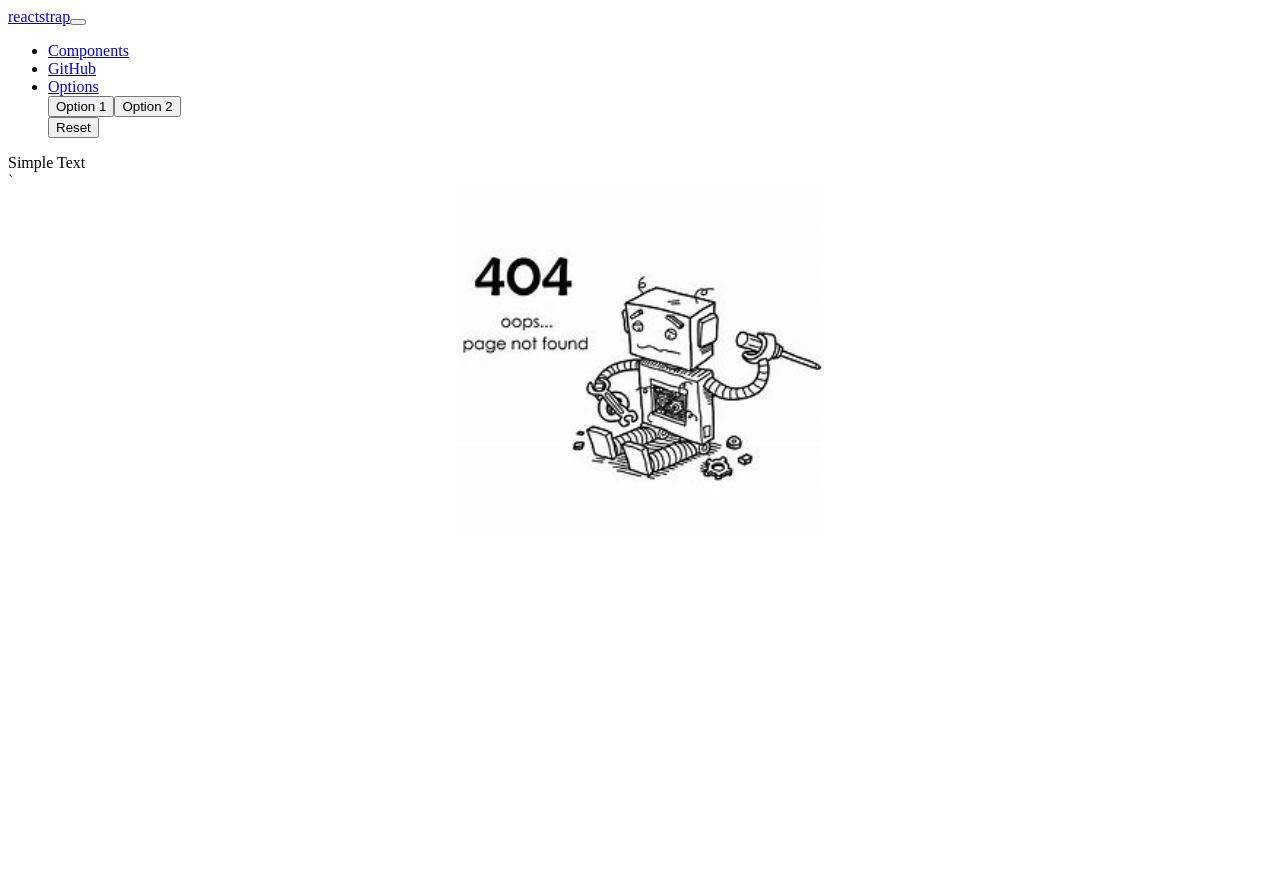
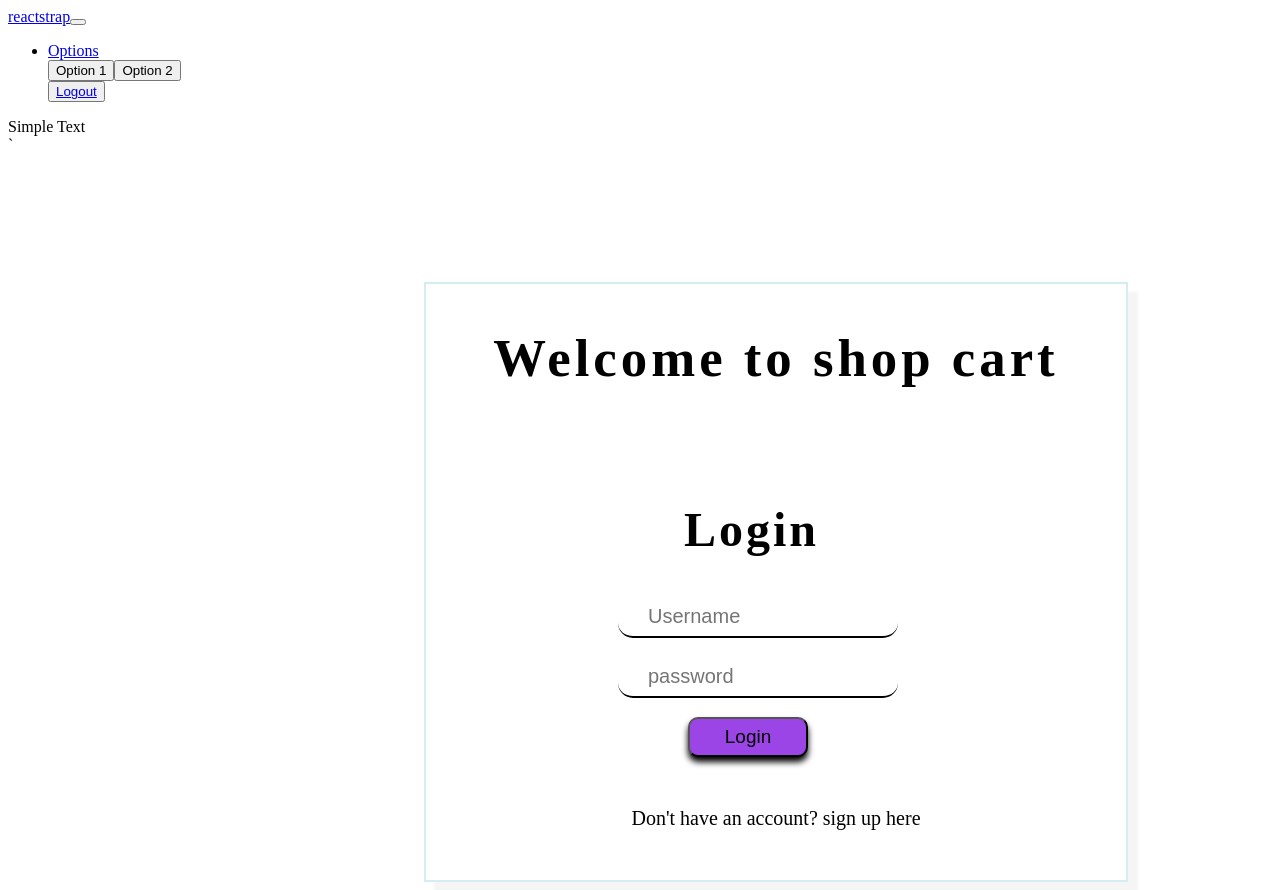
Before and after one commit to IzharMohammed/Ecommerce-React, a React app in the folder Ecommerce-React/: page /Login in a window 1280 px wide. Before the commit the page ends 800 px from the top, so only its background shows below. Built offline with nearby package versions, Linux system fonts and the light colour scheme; the HTML template or start-up script is replaced by a standard one.

Commit message:
Added pages and routes authentication

```diff
--- a/Ecommerce-React/src/Components/Header/Header.jsx
+++ b/Ecommerce-React/src/Components/Header/Header.jsx
@@ -1,4 +1,5 @@
 import React, { useState } from 'react';
+import { Link } from 'react-router-dom';
 import {
   Collapse,
   Navbar,
@@ -26,14 +27,7 @@ function Header(props) {
         <NavbarToggler onClick={toggle} />
         <Collapse isOpen={isOpen} navbar>
           <Nav className="me-auto" navbar>
-            <NavItem>
-              <NavLink href="/components/">Components</NavLink>
-            </NavItem>
-            <NavItem>
-              <NavLink href="https://github.com/reactstrap/reactstrap">
-                GitHub
-              </NavLink>
-            </NavItem>
+
             <UncontrolledDropdown nav inNavbar>
               <DropdownToggle nav caret>
                 Options
@@ -42,7 +36,9 @@ function Header(props) {
                 <DropdownItem>Option 1</DropdownItem>
                 <DropdownItem>Option 2</DropdownItem>
                 <DropdownItem divider />
-                <DropdownItem>Reset</DropdownItem>
+                <DropdownItem>
+                  <Link to='/Login'>Logout</Link>
+                </DropdownItem>
               </DropdownMenu>
             </UncontrolledDropdown>
           </Nav>
--- /dev/null
+++ b/Ecommerce-React/src/Pages/Authentication/Auth.css
@@ -0,0 +1,68 @@
+.column1 {
+    border: 2px solid #d4edf0;
+    display: flex;
+    flex-direction: column;
+    justify-content: center;
+    align-items: center;
+    width: 700px;
+    margin: 15rem 0rem 0rem 26rem;
+    box-shadow: 10px 10px 3px whitesmoke;
+
+}
+
+.heading1 {
+    font-size: 2.2rem;
+    letter-spacing: 4px;
+}
+
+.heading2 {
+    font-size: 2rem;
+    margin-left: -49px;
+    letter-spacing: 3px;
+}
+
+.inputs1 {
+    display: flex;
+    flex-direction: column;
+    width: 11.875rem;
+    gap: 19px;
+    margin-left: -126px;
+}
+
+.lastDiv1 {
+    margin-bottom: 50px;
+
+}
+
+.username1 {
+    font-size: 20px;
+    padding: 8px;
+    padding-left: 30px;
+    text-decoration: none;
+    border-radius: 15px;
+    width: 15.125rem;
+    border: none;
+    border-bottom: 2px solid;
+    outline: none;
+}
+
+.button {
+    font-size: 19px;
+    padding: 7px;
+    margin-left: 70px;
+    margin-bottom: 50px;
+    background-color: #9b45e6;
+    border-radius: 10px;
+    box-shadow: 0px 5px 6px black;
+    transition: all 0.4s;
+}
+
+button:hover {
+    box-shadow: 0px 0px;
+}
+
+
+
+.container1 {
+    margin-top: -7rem;
+}
--- /dev/null
+++ b/Ecommerce-React/src/Pages/Authentication/Login.jsx
@@ -0,0 +1,27 @@
+import React from "react";
+import './Auth.css'
+import { Link } from "react-router-dom";
+export default function Login(){
+    return(
+        <>
+<div className="container1">
+      <div className="column1">
+        <div className="heading1">
+          <h2>Welcome to shop cart</h2>
+        </div>
+        <div className="heading2">
+          <h2>Login</h2>
+        </div>
+        <div className="inputs1">
+          <input type="text" className="username1" placeholder="Username" />
+          <input type="password" className="username1" placeholder="password" />
+          <button className="button">Login</button>
+        </div>
+        <div className="lastDiv1">
+            <Link to='/SignUp' style={{ textDecoration: 'none'  , color: 'black' , fontSize : '20px'}}>Don't have an account? sign up here</Link>
+            </div>
+      </div>
+    </div>
+        </>
+    )
+}
--- /dev/null
+++ b/Ecommerce-React/src/Pages/Authentication/SignUp.jsx
@@ -0,0 +1,29 @@
+import React from "react";
+import './Auth.css'
+import { Link } from "react-router-dom";
+
+
+export default function SignUp(){
+    return(
+        <>
+<div class="container1">
+      <div class="column1">
+        <div class="heading1">
+          <h2>Welcome to shop cart</h2>
+        </div>
+        <div class="heading2">
+          <h2>Sign UP</h2>
+        </div>
+        <div class="inputs1">
+          <input type="text" class="username1" placeholder="Username" />
+          <input type="password" class="username1" placeholder="password" />
+          <button className="button">SignUp</button>
+        </div>
+        <div class="lastDiv1">
+            <Link to='/Login' style={{ textDecoration: 'none' , color: 'black' , fontSize : '20px' }}>  Already have an account ?  Login </Link>
+          </div>
+      </div>
+    </div>
+        </>
+    )
+}
--- a/Ecommerce-React/src/Routes/MainRoutes.jsx
+++ b/Ecommerce-React/src/Routes/MainRoutes.jsx
@@ -6,6 +6,8 @@ import Error from "../Pages/Error/Error";
 import Home from "../Pages/Home/Home";
 import ProductList from "../Components/ProductsList/ProductList";
 import ProductDetails from "../Components/ProductDetails/ProductDetails";
+import Login from "../Pages/Authentication/Login";
+import SignUp from "../Pages/Authentication/SignUp";
 
 export default function MainRoutes(){
  return(
@@ -16,6 +18,9 @@ export default function MainRoutes(){
 <Route path="*" element={<Error />} />
 <Route  path="product" element={<ProductList />}/>
 <Route  path="productDetails" element={<ProductDetails/>}   />
+<Route  path="Login" element={<Login/>}   />
+<Route  path="SignUp" element={<SignUp/>}   />
+
 </Routes>
 
 </>
```
